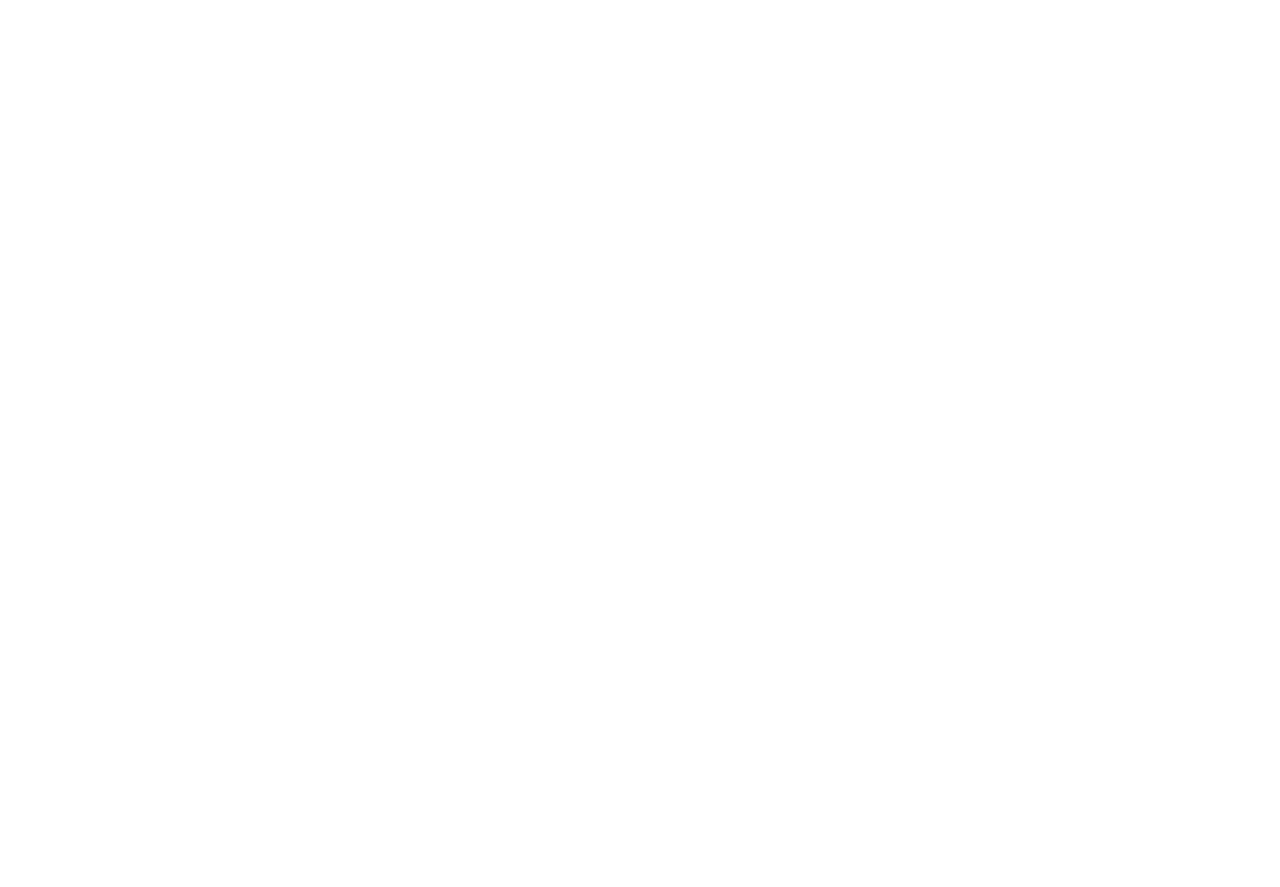
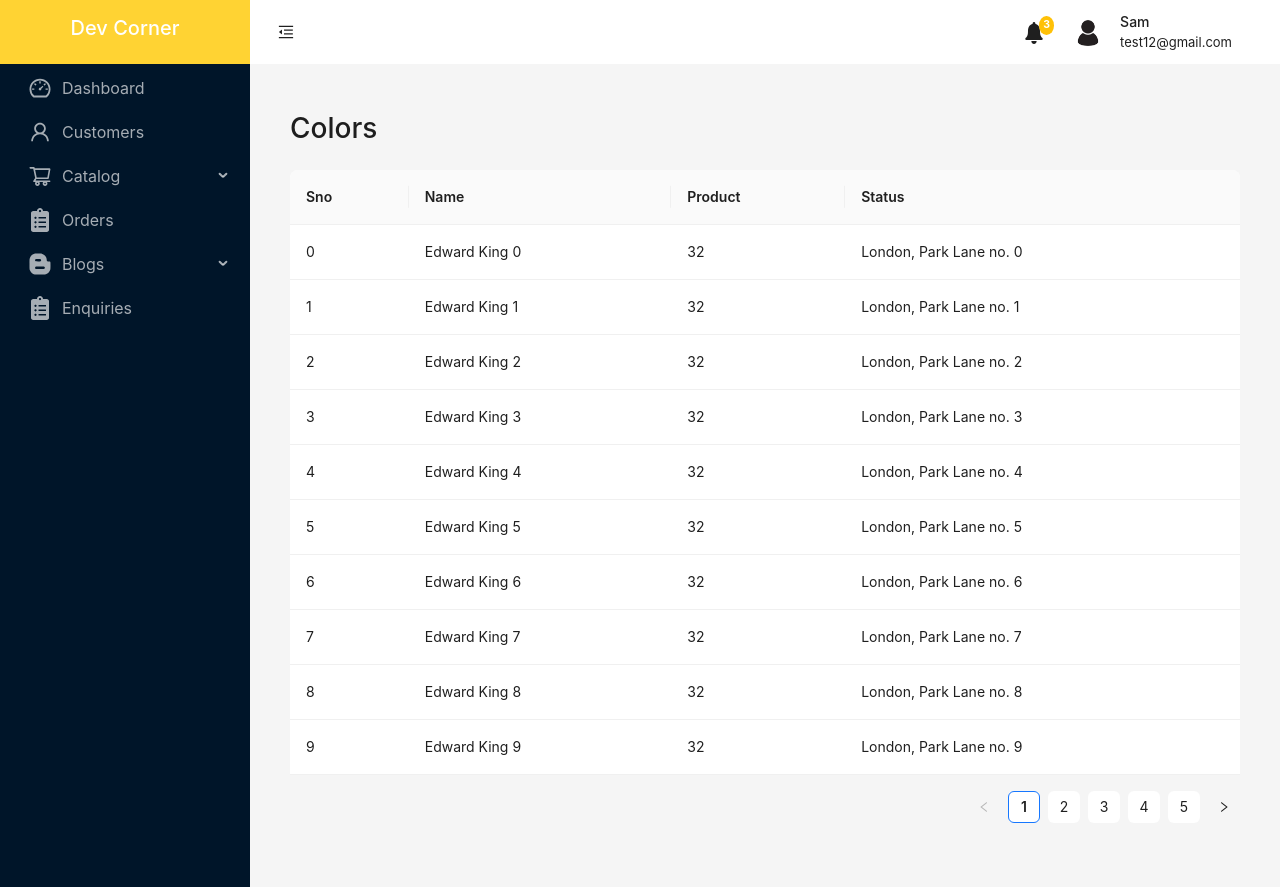
Before and after one commit to sam1090/ecommerce, a React (Create React App) app in the folder admin-app/: page /admin/color-list in a window 1280 px wide. Before the commit this address had no page. Before the commit the page ends 800 px from the top, so only its background shows below. Built offline with nearby package versions, Linux system fonts and the light colour scheme.

Commit message:
Color List Page created

```diff
--- a/admin-app/src/App.js
+++ b/admin-app/src/App.js
@@ -10,6 +10,7 @@
 import BlogCatList from './Pages/BlogCatList';
 import Orders from './Pages/Orders';
 import Customers from './Customers';
+import ColorList from './ColorList';
 function App() {
   return (
     <Router>
@@ -24,6 +25,7 @@
           <Route path='blog-category-list' element = {<BlogCatList/>} />
           <Route path='orders' element = {<Orders/>} />
           <Route path='customers' element = {<Customers/>} />
+          <Route path='color-list' element = {<ColorList/>} />
 
         </Route>
 
--- /dev/null
+++ b/admin-app/src/ColorList.js
@@ -0,0 +1,47 @@
+import React from 'react'
+import { Table } from 'antd';
+
+const columns = [
+  {
+    title : "Sno",
+    dataIndex :"key",
+  },
+  {
+    title: "Name",
+    dataIndex: "name"
+  },
+  {
+    title: "Product",
+    dataIndex: "product"
+  },
+  {
+    title: "Status",
+    dataIndex: "status"
+  },
+];
+
+const data1 = [];
+
+for(let i = 0 ; i< 46 ; i++){
+  data1.push({
+    key: i ,
+    name: `Edward King ${i}`,
+    product: 32,
+    status: `London, Park Lane no. ${i}`,
+  });
+}
+
+const ColorList = () => {
+  return (
+    <div>
+    <h3 className="mb-4">
+      Colors
+    </h3>
+    <div>
+      <Table columns = {columns} dataSource={data1} />
+    </div>
+  </div>
+  )
+}
+
+export default ColorList
```
